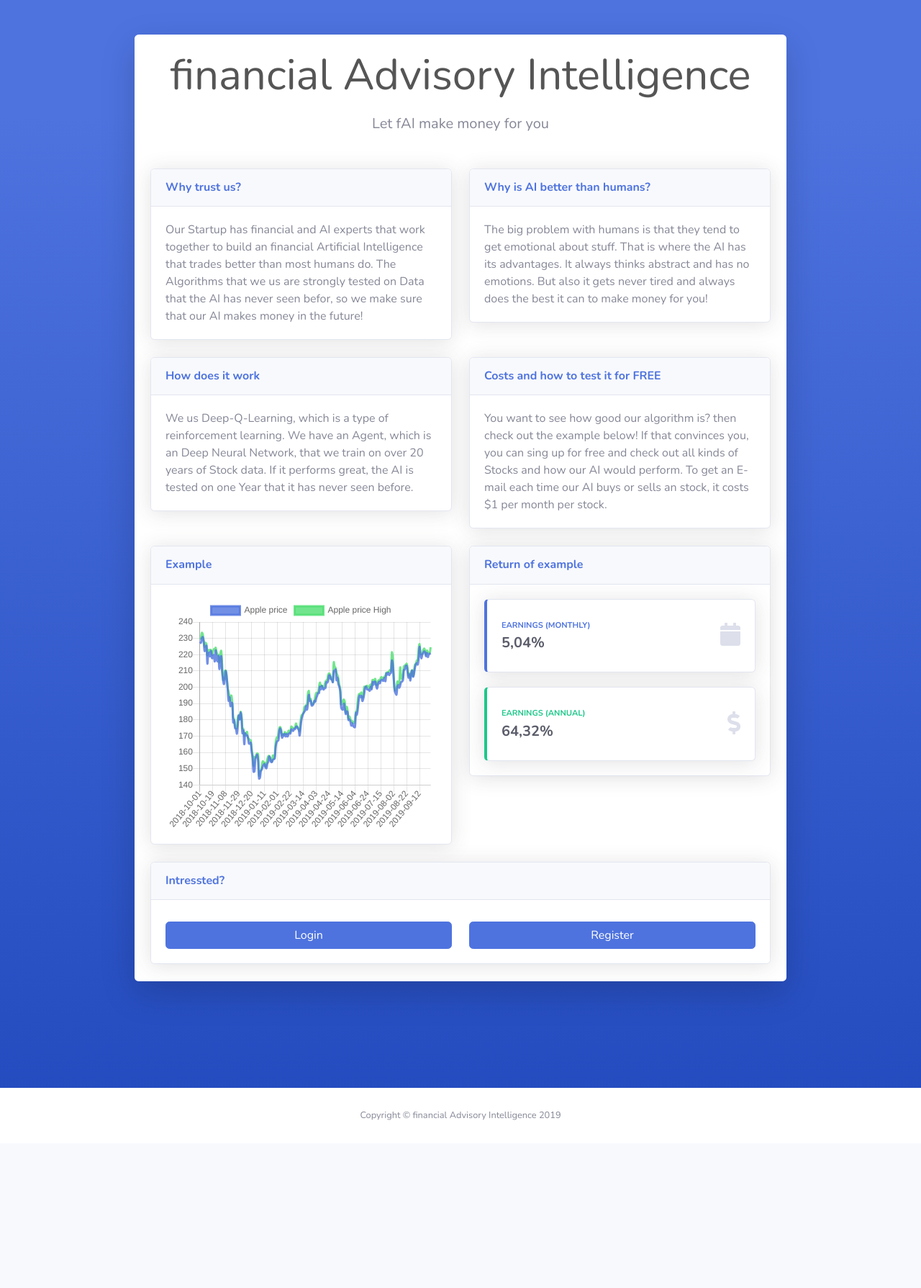
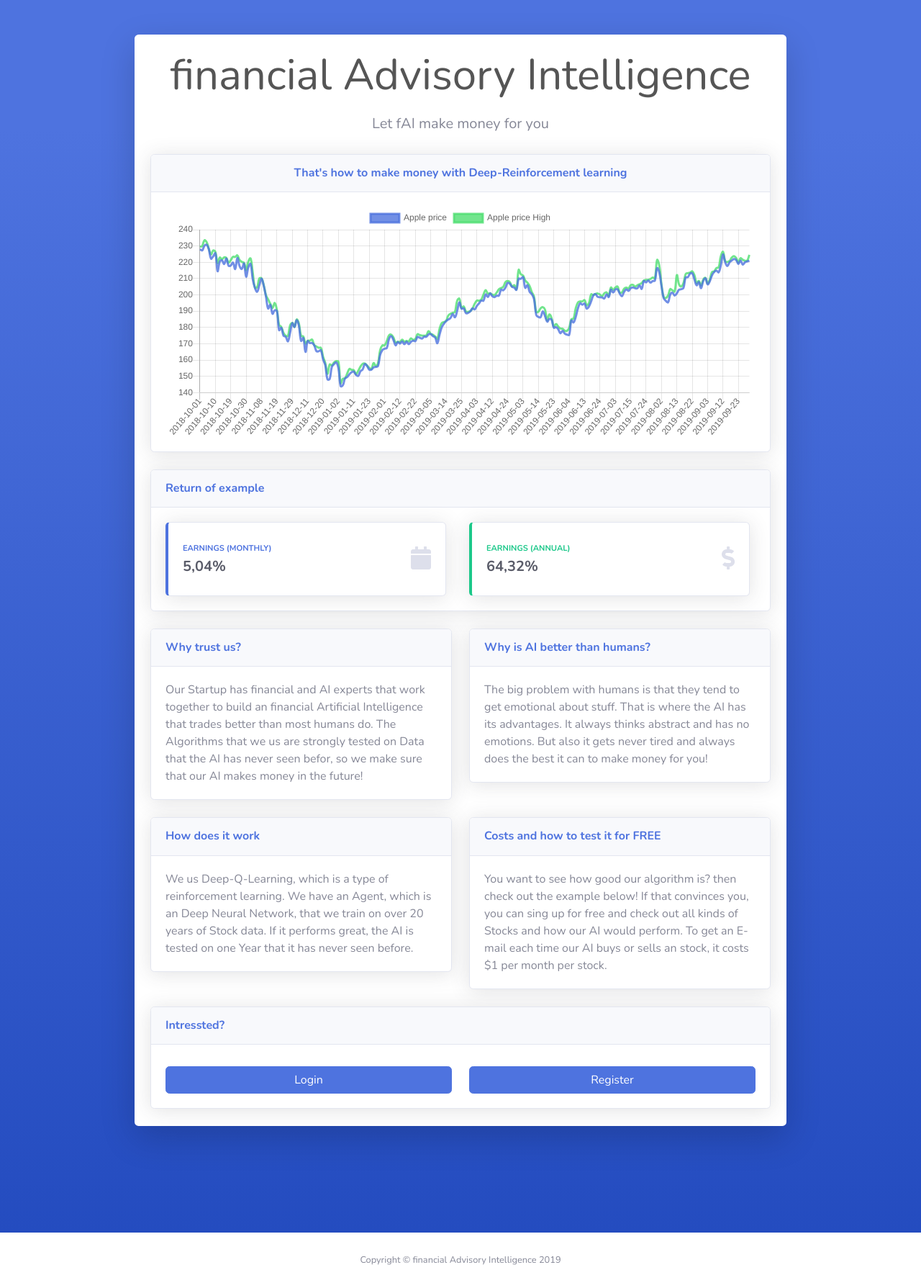
Before and after one commit to Pizajolo/finance-bot, a Flask app: page / in a window 1280 px wide. Shown: the whole page at 72% size. Before the commit the page ends 1556 px from the top, so only its background shows below. Run offline with Flask 2, Linux system fonts and the light colour scheme; some libraries are stand-ins or nearby versions.

Commit message:
moved chart up to top

```diff
--- a/templates/index.html
+++ b/templates/index.html
@@ -15,7 +15,80 @@
                             </div>
                         </div>
                         <h5 class="text-center">Let fAI make money for you</h5>
-                        <div class="row" style="margin-top: 50px;margin-left: 10px;margin-right: 10px;">
+                        <div class="row" style="margin-top: 30px;margin-left: 10px;margin-right: 10px;">
+                            <div class="col">
+                                <!-- Start: Basic Card -->
+                                <div class="card shadow mb-4">
+                                    <div class="card-header py-3">
+                                        <h6 class="text-primary text-center m-0 font-weight-bold">That's how to make money with Deep-Reinforcement learning</h6>
+                                    </div>
+                                    <div class="card-body">
+                                        <!-- Start: Area Chart -->
+                                        <div class="chart-area">
+                                            <canvas id="myChart"></canvas>
+                                        </div>
+                                        <!-- End: Area Chart -->
+                                    </div>
+                                </div>
+                                <!-- End: Basic Card -->
+                            </div>
+                        </div>
+                        <div class="row" style="margin-top: 0px;margin-left: 10px;margin-right: 10px;">
+                            <div class="col">
+                                <!-- Start: Basic Card -->
+                                <div class="card shadow mb-4">
+                                    <div class="card-header py-3">
+                                        <h6 class="text-primary m-0 font-weight-bold">Return of example</h6>
+                                    </div>
+                                    <div class="card-body">
+                                        <div class="row">
+                                            <div class="col">
+                                                <!-- Start: Card Primary -->
+                                                <div class="card shadow border-left-primary py-2 m-0 mr-2">
+                                                    <div class="card-body">
+                                                        <div class="row align-items-center no-gutters">
+                                                            <div class="col mr-2">
+                                                                <div class="text-uppercase text-primary font-weight-bold text-xs mb-1">
+                                                                    <span>Earnings (monthly)</span></div>
+                                                                <div class="text-dark font-weight-bold h5 mb-0">
+                                                                    <span>5,04%</span>
+                                                                </div>
+                                                            </div>
+                                                            <div class="col-auto"><i
+                                                                    class="fas fa-calendar fa-2x text-gray-300"></i>
+                                                            </div>
+                                                        </div>
+                                                    </div>
+                                                </div>
+                                                <!-- End: Card Primary -->
+                                            </div>
+                                            <div class="col">
+                                                <!-- Start: Card Success -->
+                                                <div class="card shadow border-left-success py-2 m-0 mr-2">
+                                                    <div class="card-body">
+                                                        <div class="row align-items-center no-gutters">
+                                                            <div class="col mr-2">
+                                                                <div class="text-uppercase text-success font-weight-bold text-xs mb-1">
+                                                                    <span>Earnings (annual)</span></div>
+                                                                <div class="text-dark font-weight-bold h5 mb-0">
+                                                                    <span>64,32%</span>
+                                                                </div>
+                                                            </div>
+                                                            <div class="col-auto"><i
+                                                                    class="fas fa-dollar-sign fa-2x text-gray-300"></i>
+                                                            </div>
+                                                        </div>
+                                                    </div>
+                                                </div>
+                                                <!-- End: Card Success -->
+                                            </div>
+                                        </div>
+                                    </div>
+                                </div>
+                                <!-- End: Basic Card -->
+                            </div>
+                        </div>
+                        <div class="row" style="margin-left: 10px;margin-right: 10px;">
                             <div class="col">
                                 <!-- Start: Basic Card -->
                                 <div class="card shadow mb-4">
@@ -23,9 +96,11 @@
                                         <h6 class="text-primary m-0 font-weight-bold">Why trust us?</h6>
                                     </div>
                                     <div class="card-body">
-                                        <p class="m-0">Our Startup has financial and AI experts that work together to build an financial Artificial Intelligence that trades
-                                        better than most humans do. The Algorithms that we us are strongly tested on Data that the AI has never seen befor,
-                                        so we make sure that our AI makes money in the future!</p>
+                                        <p class="m-0">Our Startup has financial and AI experts that work together to
+                                            build an financial Artificial Intelligence that trades
+                                            better than most humans do. The Algorithms that we us are strongly tested on
+                                            Data that the AI has never seen befor,
+                                            so we make sure that our AI makes money in the future!</p>
                                     </div>
                                 </div>
                                 <!-- End: Basic Card -->
@@ -37,9 +112,12 @@
                                         <h6 class="text-primary m-0 font-weight-bold">Why is AI better than humans?</h6>
                                     </div>
                                     <div class="card-body">
-                                        <p class="m-0">The big problem with humans is that they tend to get emotional about stuff.
-                                        That is where the AI has its advantages. It always thinks abstract and has no emotions.
-                                        But also it gets never tired and always does the best it can to make money for you!</p>
+                                        <p class="m-0">The big problem with humans is that they tend to get emotional
+                                            about stuff.
+                                            That is where the AI has its advantages. It always thinks abstract and has
+                                            no emotions.
+                                            But also it gets never tired and always does the best it can to make money
+                                            for you!</p>
                                     </div>
                                 </div>
                                 <!-- End: Basic Card -->
@@ -53,9 +131,11 @@
                                         <h6 class="text-primary m-0 font-weight-bold">How does it work</h6>
                                     </div>
                                     <div class="card-body">
-                                        <p class="m-0">We us Deep-Q-Learning, which is a type of reinforcement learning. We have an Agent,
-                                        which is an Deep Neural Network, that we train on over 20 years of Stock data. If it performs great, the AI
-                                        is tested on one Year that it has never seen before.</p>
+                                        <p class="m-0">We us Deep-Q-Learning, which is a type of reinforcement learning.
+                                            We have an Agent,
+                                            which is an Deep Neural Network, that we train on over 20 years of Stock
+                                            data. If it performs great, the AI
+                                            is tested on one Year that it has never seen before.</p>
                                     </div>
                                 </div>
                                 <!-- End: Basic Card -->
@@ -68,72 +148,11 @@
                                             FREE</h6>
                                     </div>
                                     <div class="card-body">
-                                        <p class="m-0">You want to see how good our algorithm is? then check out the example below! If that convinces you,
-                                        you can sing up for free and check out all kinds of Stocks and how our AI would perform. To get an E-mail each time
-                                        our AI buys or sells an stock, it costs $1 per month per stock.</p>
-                                    </div>
-                                </div>
-                                <!-- End: Basic Card -->
-                            </div>
-                        </div>
-                        <div class="row" style="margin-top: 0px;margin-left: 10px;margin-right: 10px;">
-                            <div class="col">
-                                <!-- Start: Basic Card -->
-                                <div class="card shadow mb-4">
-                                    <div class="card-header py-3">
-                                        <h6 class="text-primary m-0 font-weight-bold">Example</h6>
-                                    </div>
-                                    <div class="card-body">
-                                        <!-- Start: Area Chart -->
-                                        <div class="chart-area">
-                                            <canvas id="myChart"></canvas>
-                                       </div>
-                                        <!-- End: Area Chart -->
-                                    </div>
-                                </div>
-                                <!-- End: Basic Card -->
-                            </div>
-                            <div class="col">
-                                <!-- Start: Basic Card -->
-                                <div class="card shadow mb-4">
-                                    <div class="card-header py-3">
-                                        <h6 class="text-primary m-0 font-weight-bold">Return of example</h6>
-                                    </div>
-                                    <div class="card-body">
-                                        <!-- Start: Card Primary -->
-                                        <div class="card shadow border-left-primary py-2">
-                                            <div class="card-body">
-                                                <div class="row align-items-center no-gutters">
-                                                    <div class="col mr-2">
-                                                        <div class="text-uppercase text-primary font-weight-bold text-xs mb-1">
-                                                            <span>Earnings (monthly)</span></div>
-                                                        <div class="text-dark font-weight-bold h5 mb-0">
-                                                            <span>5,04%</span>
-                                                        </div>
-                                                    </div>
-                                                    <div class="col-auto"><i
-                                                            class="fas fa-calendar fa-2x text-gray-300"></i></div>
-                                                </div>
-                                            </div>
-                                        </div>
-                                        <!-- End: Card Primary -->
-                                        <!-- Start: Card Success -->
-                                        <div class="card shadow border-left-success py-2" style="margin-top: 20px;">
-                                            <div class="card-body">
-                                                <div class="row align-items-center no-gutters">
-                                                    <div class="col mr-2">
-                                                        <div class="text-uppercase text-success font-weight-bold text-xs mb-1">
-                                                            <span>Earnings (annual)</span></div>
-                                                        <div class="text-dark font-weight-bold h5 mb-0">
-                                                            <span>64,32%</span>
-                                                        </div>
-                                                    </div>
-                                                    <div class="col-auto"><i
-                                                            class="fas fa-dollar-sign fa-2x text-gray-300"></i></div>
-                                                </div>
-                                            </div>
-                                        </div>
-                                        <!-- End: Card Success -->
+                                        <p class="m-0">You want to see how good our algorithm is? then check out the
+                                            example below! If that convinces you,
+                                            you can sing up for free and check out all kinds of Stocks and how our AI
+                                            would perform. To get an E-mail each time
+                                            our AI buys or sells an stock, it costs $1 per month per stock.</p>
                                     </div>
                                 </div>
                                 <!-- End: Basic Card -->
```
